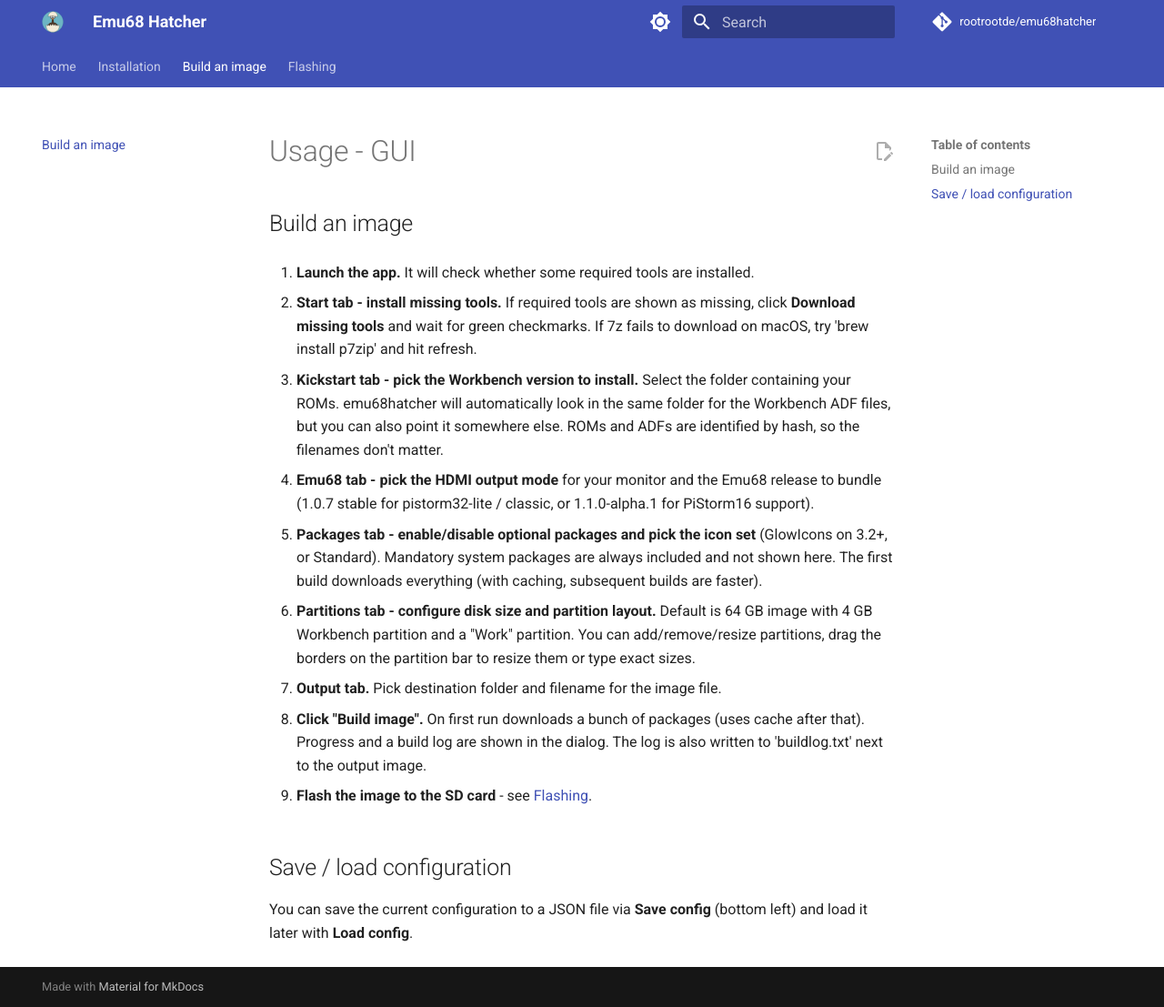
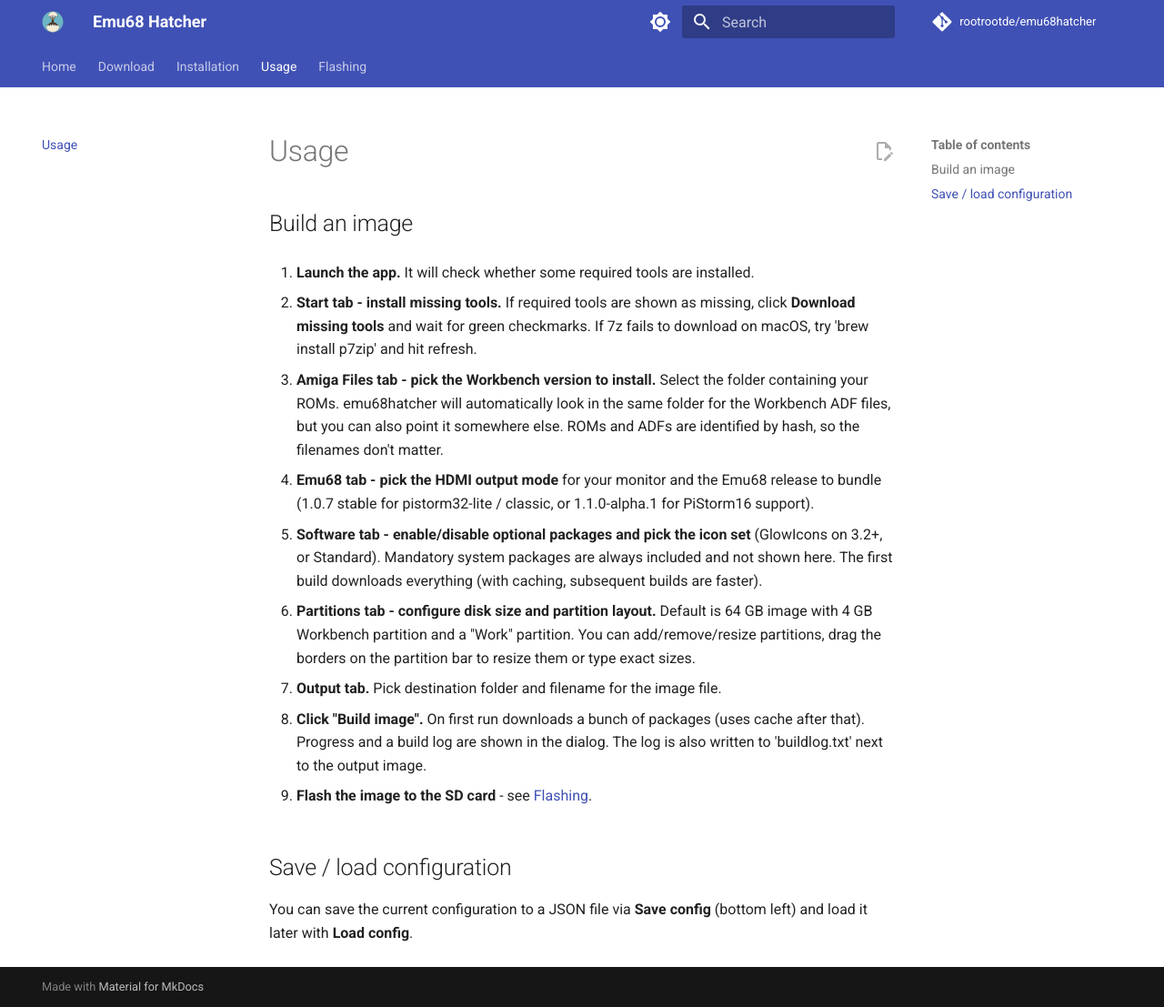
Before and after one commit to rootrootde/emu68hatcher, an MkDocs documentation site: the page built from docs/usage.md, in a window 1280 px wide and 1107 px high. Shown: the whole window at 91% size. Built offline with MkDocs 1.6.1 and Material for MkDocs 9.7.7, drawn with Linux system fonts in a browser that asks for light colours; comment, search, counter and statistics services are not loaded.

Commit message:
docs: add download page, update navigation, update install guide (adjsut to new tab names/ordering)

```diff
--- a/docs/usage.md
+++ b/docs/usage.md
@@ -1,4 +1,4 @@
-# Usage - GUI
+# Usage
 
 ## Build an image
 
@@ -6,11 +6,11 @@
 
 2. **Start tab - install missing tools.** If required tools are shown as missing, click **Download missing tools** and wait for green checkmarks. If 7z fails to download on macOS, try 'brew install p7zip' and hit refresh.
 
-3. **Kickstart tab - pick the Workbench version to install.** Select the folder containing your ROMs. emu68hatcher will automatically look in the same folder for the Workbench ADF files, but you can also point it somewhere else. ROMs and ADFs are identified by hash, so the filenames don't matter.
+3. **Amiga Files tab - pick the Workbench version to install.** Select the folder containing your ROMs. emu68hatcher will automatically look in the same folder for the Workbench ADF files, but you can also point it somewhere else. ROMs and ADFs are identified by hash, so the filenames don't matter.
 
 4. **Emu68 tab - pick the HDMI output mode** for your monitor and the Emu68 release to bundle (1.0.7 stable for pistorm32-lite / classic, or 1.1.0-alpha.1 for PiStorm16 support).
 
-5. **Packages tab - enable/disable optional packages and pick the icon set** (GlowIcons on 3.2+, or Standard). Mandatory system packages are always included and not shown here. The first build downloads everything (with caching, subsequent builds are faster).
+5. **Software tab - enable/disable optional packages and pick the icon set** (GlowIcons on 3.2+, or Standard). Mandatory system packages are always included and not shown here. The first build downloads everything (with caching, subsequent builds are faster).
 
 6. **Partitions tab - configure disk size and partition layout.** Default is 64 GB image with 4 GB Workbench partition and a "Work" partition. You can add/remove/resize partitions, drag the borders on the partition bar to resize them or type exact sizes.
 
--- a/mkdocs.yml
+++ b/mkdocs.yml
@@ -32,8 +32,9 @@
 
 nav:
   - Home: index.md
+  - Download: download.md
   - Installation: installation.md
-  - Build an image: usage.md
+  - Usage: usage.md
   - Flashing: flashing.md
 
 markdown_extensions:
```
Also changed, not shown: docs/download.md (added, +13 -0 lines).
